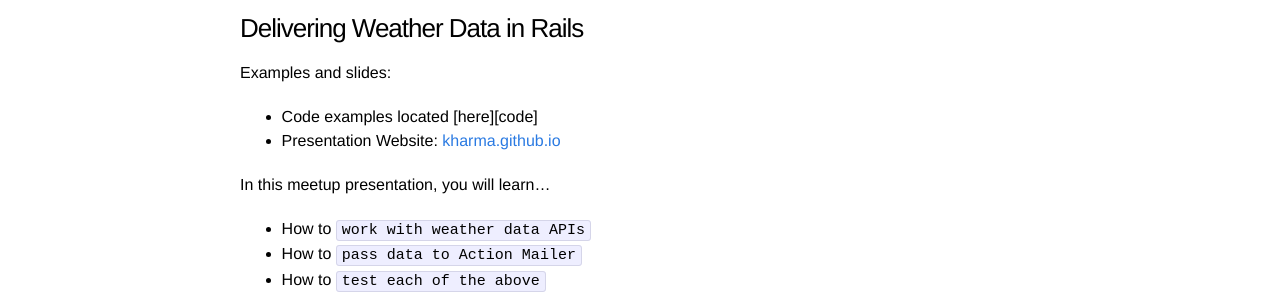
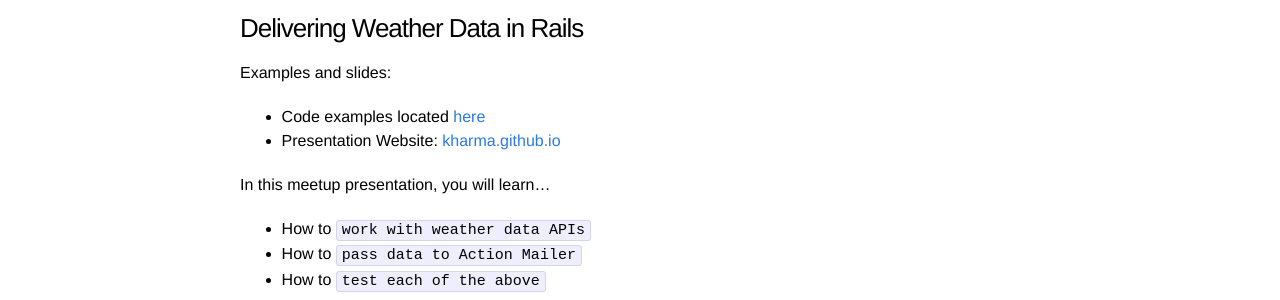
Before and after one commit to stormsavvy/stormsavvy.github.io, a Jekyll site: the page built from _posts/2014-11-20-east-bay-rails-meetup.markdown, in a window 1280 px wide and 900 px high. Shown: the part 197-497 px from the top of the window. Built offline with Jekyll 4.4.1, drawn with Linux system fonts in a browser that asks for light colours; part of the change alters nothing that is shown.

Commit message:
76663852 edit first draft

```diff
--- a/_posts/2014-11-20-east-bay-rails-meetup.markdown
+++ b/_posts/2014-11-20-east-bay-rails-meetup.markdown
@@ -516,6 +516,7 @@ Contact:
 * Email: kharma@gmail.com
 * Twitter: @walteryu
 
+[code]: https://github.com/kharma/kharma.github.io/tree/master/ebr_files
 [kh]: http://kharma.github.io/
 [wg]: http://www.wunderground.com/weather/api/
 [ncdc]: http://www.ncdc.noaa.gov/cdo-web/token
```
